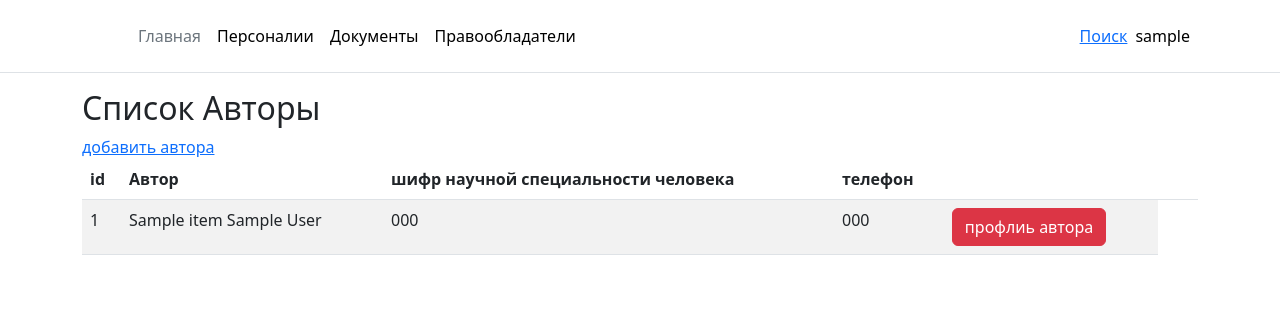
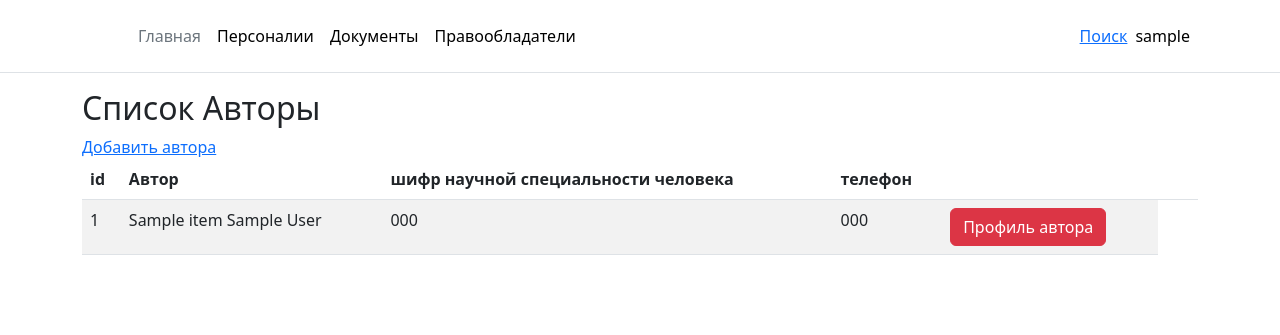
Before and after one commit to Deliys/nmd, a Django app: template nmd/main/templates/main/list_autor.html in a window 1280 px wide. Shown: the top 335 px of the page. Run offline with Django 5.2, Linux system fonts and the light colour scheme; the template is opened without the code that fills it: most values are stand-ins (such as "Sample title", 1, 10 or a date in 2020); some libraries are stand-ins or nearby versions.

Commit message:
Update list_autor.html

```diff
--- a/nmd/main/templates/main/list_autor.html
+++ b/nmd/main/templates/main/list_autor.html
@@ -8,7 +8,7 @@
 {% include 'main/header.html' %}
 <div class="container">
     <h2>Список  Авторы</h2>
-    <a href="/create_autor">добавить автора</a>
+    <a href="/create_autor">Добавить автора</a>
     <table class="table table-striped">
         <thead>
             <tr>
@@ -34,7 +34,7 @@
                 <td>
                     <form method="post" action="{% url 'autor_get' item.id %}">
                         {% csrf_token %}
-                        <button type="submit" class="btn btn-danger">профлиь автора</button>
+                        <button type="submit" class="btn btn-danger">Профиль автора</button>
                     </form>
                 </td>
             </tr>
```
